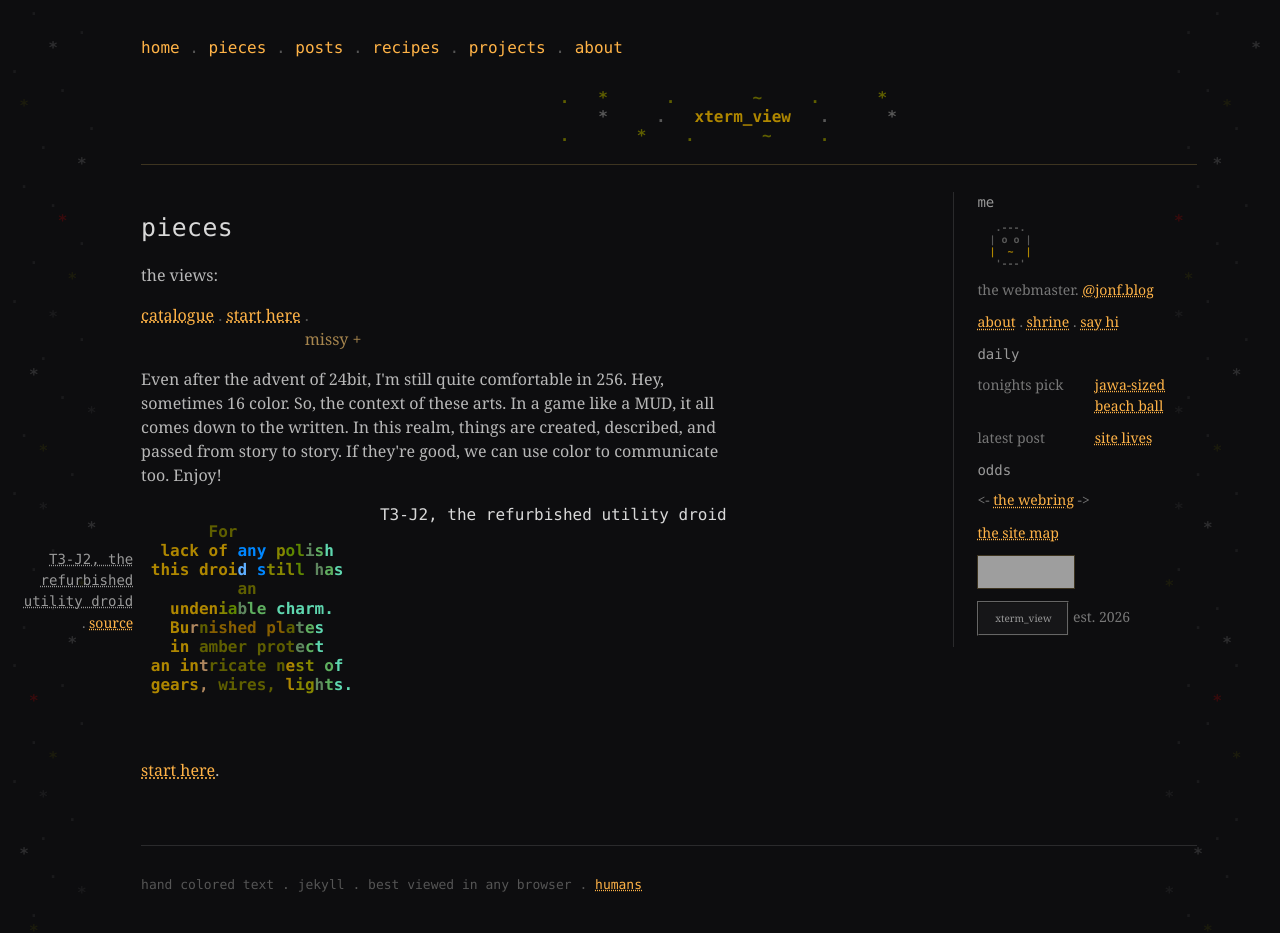
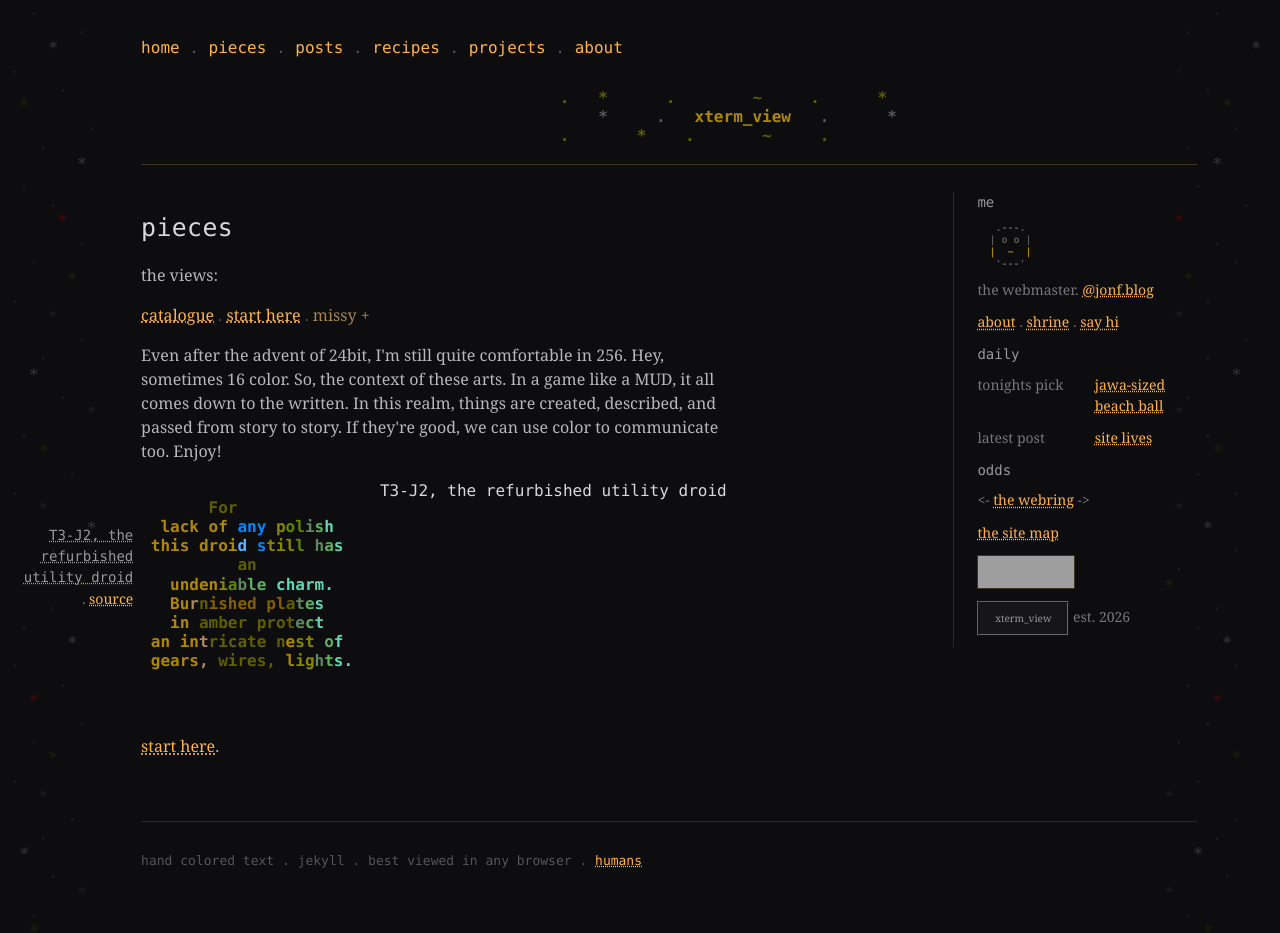
Before and after one commit to jf-atray/jf-atray.github.io, a Jekyll site: the page built from pieces.md, in a window 1280 px wide and 933 px high. Built offline with Jekyll 4.4.1, drawn with Linux system fonts in a browser that asks for light colours; grey boxes are pictures that could not be loaded.

Commit message:
foldbar summary back inline so the separator sits flat
Generated with [Devin](https://devin.ai)

Co-Authored-By: Devin <158243242+devin-ai-integration[bot]@users.noreply.github.com>

```diff
--- a/assets/site.css
+++ b/assets/site.css
@@ -327,6 +327,7 @@ details.fold[open] summary::after { content: " -"; }
 details.fold ul { list-style: none; margin: .5ch 0 0 1ch; padding: 0; }
 
 details.foldbar { display: inline-block; position: relative; margin: 0 1ch 0 0; vertical-align: top; }
+details.foldbar summary { display: inline; }
 details.foldbar ul { position: absolute; left: 0; top: 100%; min-width: 22ch; margin: 0; padding: .4ch 1ch; background: var(--panel); border: var(--hairline); z-index: 5; }
 details.foldbar li { white-space: nowrap; }
 ul.viewlist ~ details.foldbar::before { content: " . "; color: var(--dimmer); }
```
